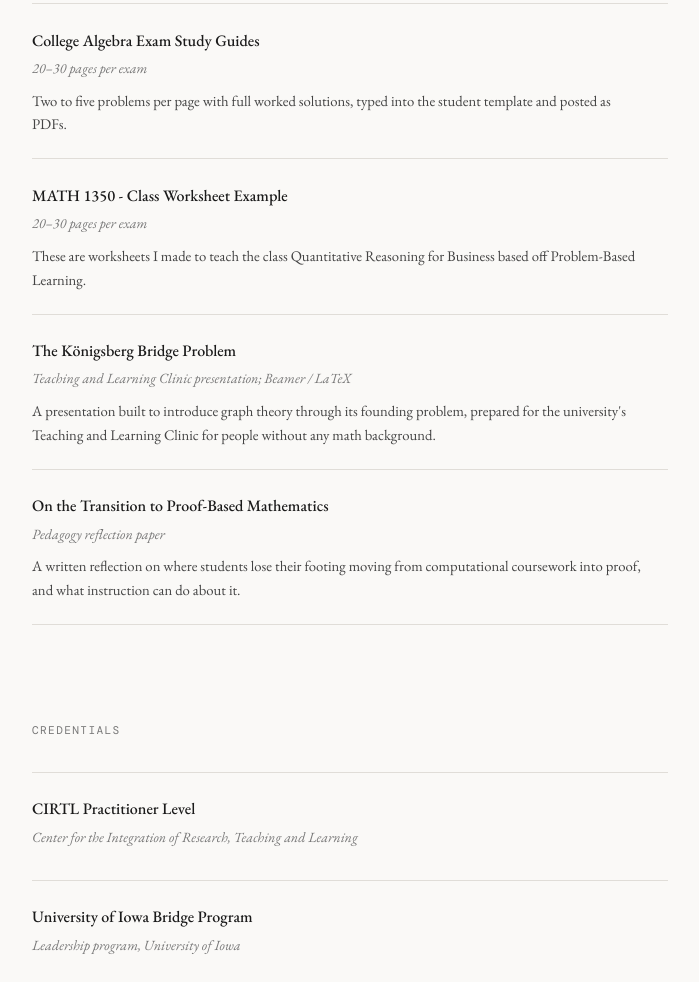
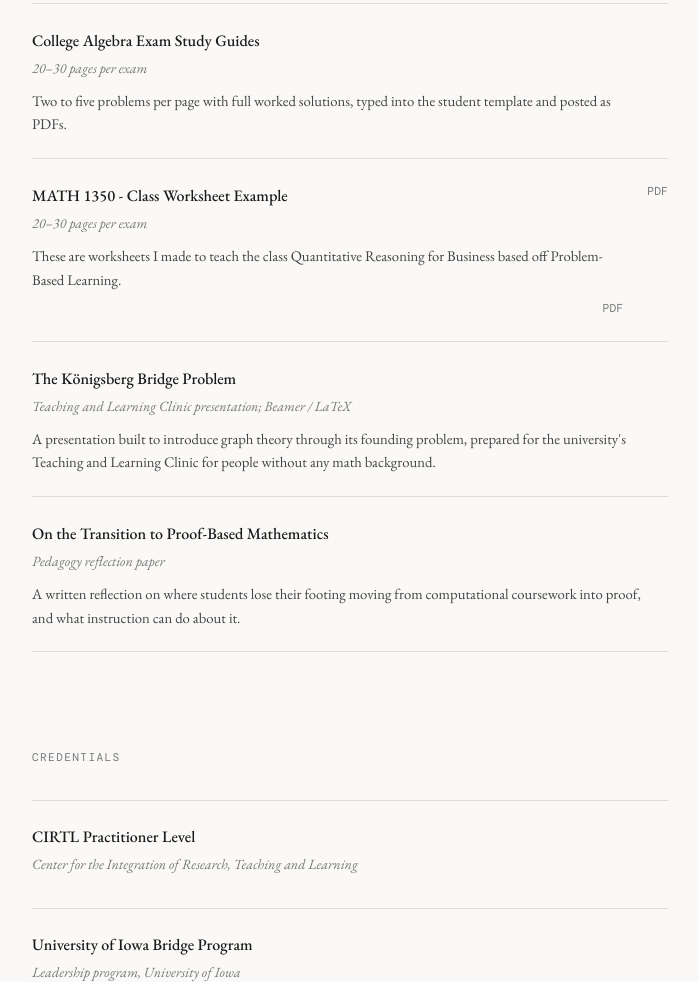
Before and after one commit to lgomez010/lgomez010.github.io, a plain HTML site: page teaching.html in a window 1280 px wide. Shown: the part 1018-2000 px from the top of the page, without its empty margins (290-989 px from the left). Drawn offline with nearby package versions, Linux system fonts and the light colour scheme; a web font is replaced by a local one.

Commit message:
Update teaching.html with new worksheet links
Replaced commented-out links with new worksheet links.

```diff
--- a/teaching.html
+++ b/teaching.html
@@ -104,9 +104,12 @@
                 These are worksheets I made to teach the class Quantitative Reasoning for Business based off Problem-Based Learning.
               </div>
             </div>
-            <!-- <div class="pub-links">
-              <a class="pub-link" href="teaching/college-algebra-study-guide.pdf" target="_blank" rel="noopener">PDF</a>
-            </div> -->
+            <div class="pub-links">
+              <a class="pub-link" href="worksheet 2A.pdf" target="_blank" rel="noopener">PDF</a>
+            </div>
+            <div class="pub-links">
+              <a class="pub-link" href="worksheet 3B.pdf" target="_blank" rel="noopener">PDF</a>
+            </div>
           </li>
           <li>
             <div>
```
